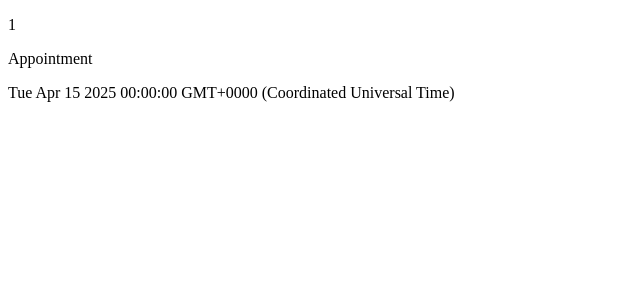
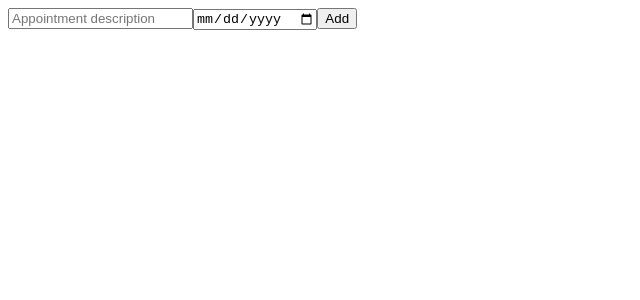
Before and after one commit to T14g/angular_appointments, an Angular app: page / in a window 1280 px wide. Shown: the top 300 px of the page, without its empty margins (0-640 px from the left). Built offline with nearby package versions, Linux system fonts and the light colour scheme.

Commit message:
two way data binding

```diff
--- a/src/app/app.module.ts
+++ b/src/app/app.module.ts
@@ -1,6 +1,6 @@
 import { NgModule } from '@angular/core';
 import { BrowserModule } from '@angular/platform-browser';
-
+import { FormsModule } from '@angular/forms';
 import { AppComponent } from './app.component';
 import { AppointmentListComponent } from './appointment-list/appointment-list.component';
 
@@ -10,7 +10,8 @@
     AppointmentListComponent
   ],
   imports: [
-    BrowserModule
+    BrowserModule,
+    FormsModule
   ],
   providers: [],
   bootstrap: [AppComponent]
--- a/src/app/appointment-list/appointment-list.component.html
+++ b/src/app/appointment-list/appointment-list.component.html
@@ -1,3 +1,5 @@
-<p>{{appointment.id}}</p>
-<p>{{appointment.title}}</p>
-<p>{{appointment.date}}</p>
+<div>
+    <input [(ngModel)] = "newAppointmentTitle"  placeholder="Appointment description">
+    <input [(ngModel)] = "newAppointmentDate" type="date" placeholder="Appointment date">
+    <button (click)="addAppointment()">Add</button>
+</div>
--- a/src/app/appointment-list/appointment-list.component.ts
+++ b/src/app/appointment-list/appointment-list.component.ts
@@ -7,10 +7,12 @@
 })
 export class AppointmentListComponent {
 
-  appointment : Appointment = {
-    title : 'Appointment',
-    id: 1,
-    date: new Date('2025-04-15')
-  };
+  newAppointmentTitle : string = "";
+  newAppointmentDate : Date = new Date();
+  appointment : Appointment[] = []
+
+  addAppointment() {
+    alert(this.newAppointmentTitle + " " + this.newAppointmentDate)
+  }
 
 }
```
